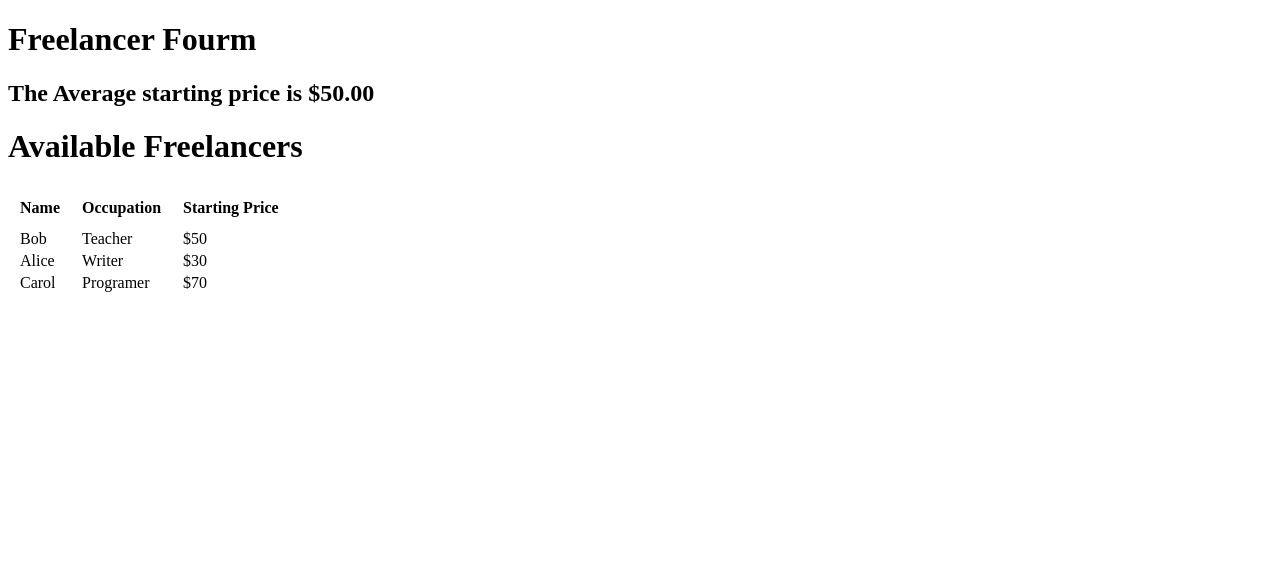
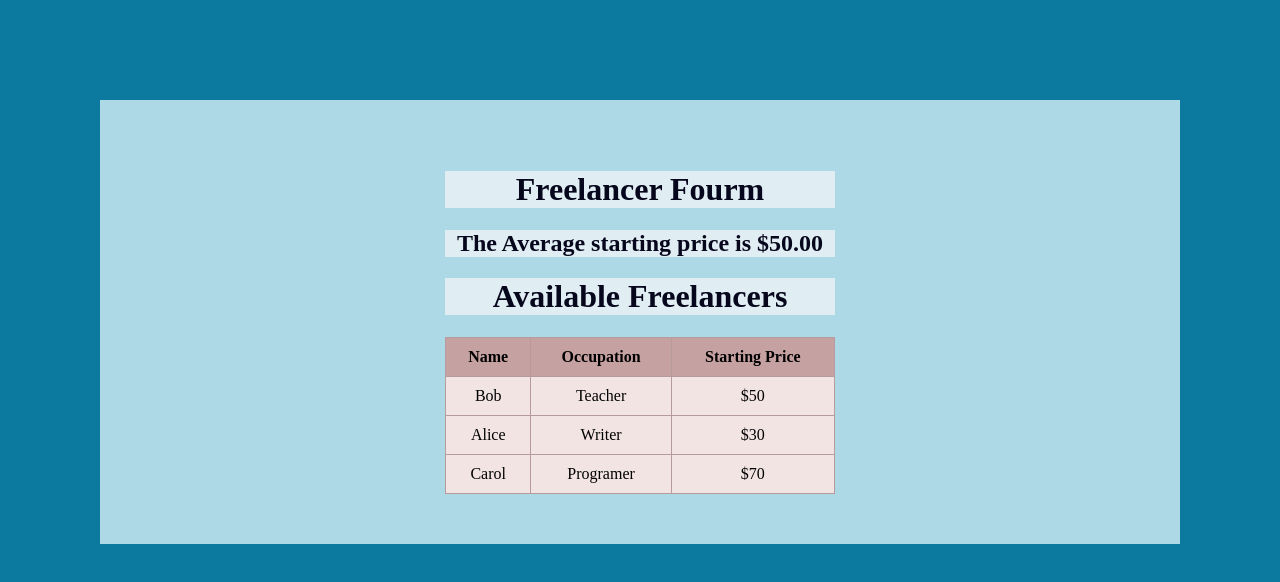
Before and after one commit to Turboski13/Freelancer-Forum, a plain HTML site: page index2.html in a window 1280 px wide. Drawn offline with Linux system fonts and the light colour scheme.

Commit message:
condensing

```diff
--- a/index.css
+++ /dev/null
@@ -1,8 +0,0 @@
-table {
-    width: 50%;
-    border-collapse: collapse; }
-th, td {
-    border: 1px solid #b79a9a;
-    padding: 8px;
-    text-align: left; }
-th { background-color: #c6a1a1; }
--- a/style2.css
+++ b/style2.css
@@ -1,10 +1,33 @@
-th{
+table {
+    width: 50%;
+    border-collapse: collapse;
+    text-align: center;
+    margin-left: auto;
+  margin-right: auto;
+  background-color: #f3e4e4;
+ }
+th, td {
+    border: 1px solid #b79a9a;
+    padding: 10px;
+    text-align: center; }
+th { background-color: #c6a1a1; }
 
-    padding: 10px;
-    text-align: left;
-}
+body {
+    background-color: lightblue;
+    padding: 50px 150px;
+    margin: 100px;
+  }
 
-td{
-    padding-left:10px;
-    text-align: left;
-}
+  h1, h2 {
+    color: rgb(6, 6, 28);
+    width: 50%;
+    border-collapse: collapse;
+    margin-left: auto;
+    margin-right: auto;
+    text-align: center;
+    background-color: rgb(224, 237, 242)
+  }
+  html {
+    background-color: rgb(12, 121, 158);
+
+  }
```
Also changed, not shown: index.js (deleted, +0 -94 lines).
